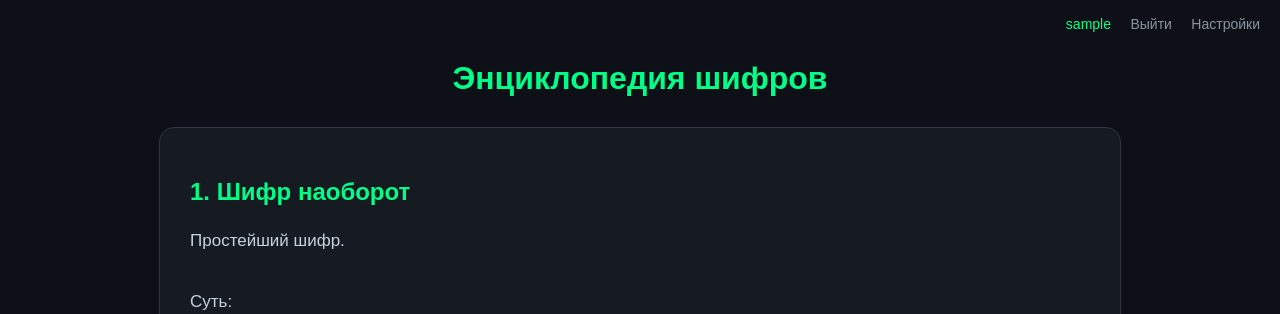
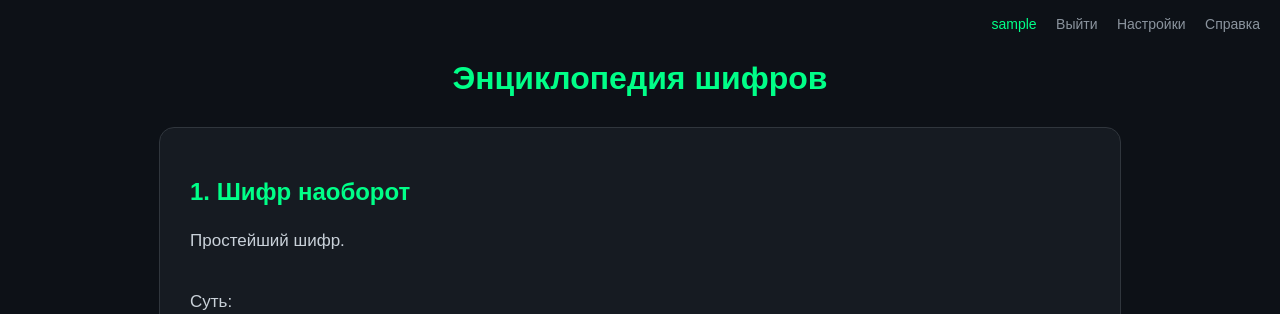
Before and after one commit to dennik1011-cyber/The-world-of-ciphers, a Flask app: page /guide in a window 1280 px wide. Shown: the top 314 px of the page. Run offline with Flask 3, Linux system fonts and the light colour scheme; a user stored in the database is signed in; tables that the repository leaves empty hold one stand-in row (values such as "Sample post").

Commit message:
справочник и новая сложность, 11-20 шифр

```diff
--- a/templates/base.html
+++ b/templates/base.html
@@ -13,6 +13,7 @@
         <a href="/logout" class="top-link">Выйти</a>
     {% endif %}
     <a href="/settings" class="top-link">Настройки</a>
+    <a href="/help" class="top-link">Справка</a>
 </div>
 
 <div class="container">
```
